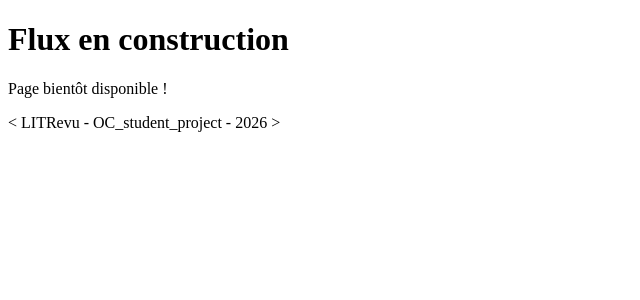
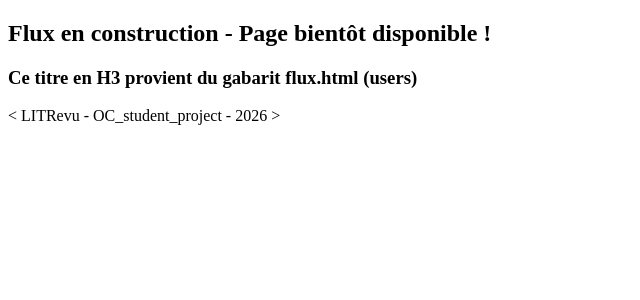
Before and after one commit to Nels-J/Projet9_LITRevu, a Django app: page /users/flux/ in a window 1280 px wide. Shown: the part 207-507 px from the top of the page, without its empty margins (0-640 px from the left). Run offline with Django 5.2, Linux system fonts and the light colour scheme; the visitor is signed in with stand-in values (Sample User, id 1).

Commit message:
Refactor HTML templates: update title blocks and content structure for improved clarity

```diff
--- a/users/templates/users/abonnements.html
+++ b/users/templates/users/abonnements.html
@@ -1,3 +1,4 @@
+{# abonnements.html #}
 {% extends 'users/base.html' %}
 
 {# Surcharge du contenu du head title de base.html #}
--- a/users/templates/users/flux.html
+++ b/users/templates/users/flux.html
@@ -1,6 +1,11 @@
+{# flux.html #}
 {% extends 'users/base.html' %}
 
+{# Surcharge du contenu du head title de base.html #}
+{% block title %} - Flux{% endblock %}
+
+{# Surcharge du contenu du bloc "content" de base.html #}
 {% block content %}
-    <h1>Flux en construction</h1>
-    <p>Page bientôt disponible !</p>
+    <h2>Flux en construction - Page bientôt disponible !</h2>
+    <h3>Ce titre en H3 provient du gabarit flux.html (users)</h3>
 {% endblock %}
--- a/users/templates/users/includes/navbar.html
+++ b/users/templates/users/includes/navbar.html
@@ -1,3 +1,4 @@
+{# navbar.html #}
 <nav>
     <ul>
         {% if user.is_authenticated %}
--- a/users/templates/users/index.html
+++ b/users/templates/users/index.html
@@ -1,7 +1,10 @@
+{# index.html #}
 {% extends 'users/base.html' %}
 
 {# Surcharge du contenu du head title de base.html #}
 {% block title %} - Index{% endblock %}
 
 {# Surcharge du contenu du bloc "content" de base.html #}
-{% block content %}<h2>Ce titre en H2 provient du gabarit index.html (users)</h2>{% endblock %}
+{% block content %}
+    <h2>Ce titre en H2 provient du gabarit index.html (users)</h2>
+{% endblock %}
--- a/users/templates/users/login.html
+++ b/users/templates/users/login.html
@@ -1,8 +1,7 @@
 {% extends 'users/base.html' %}
 
-{% block title %}
-    Connexion
-{% endblock %}
+{# Mise à jour du title de base #}
+{% block title %} - login{% endblock %}
 
 {% block content %}
     <section class="auth-container">
```
Also changed, not shown: users/templates/users/posts.html (+7 -2 lines), users/templates/users/register.html (+4 -3 lines).
